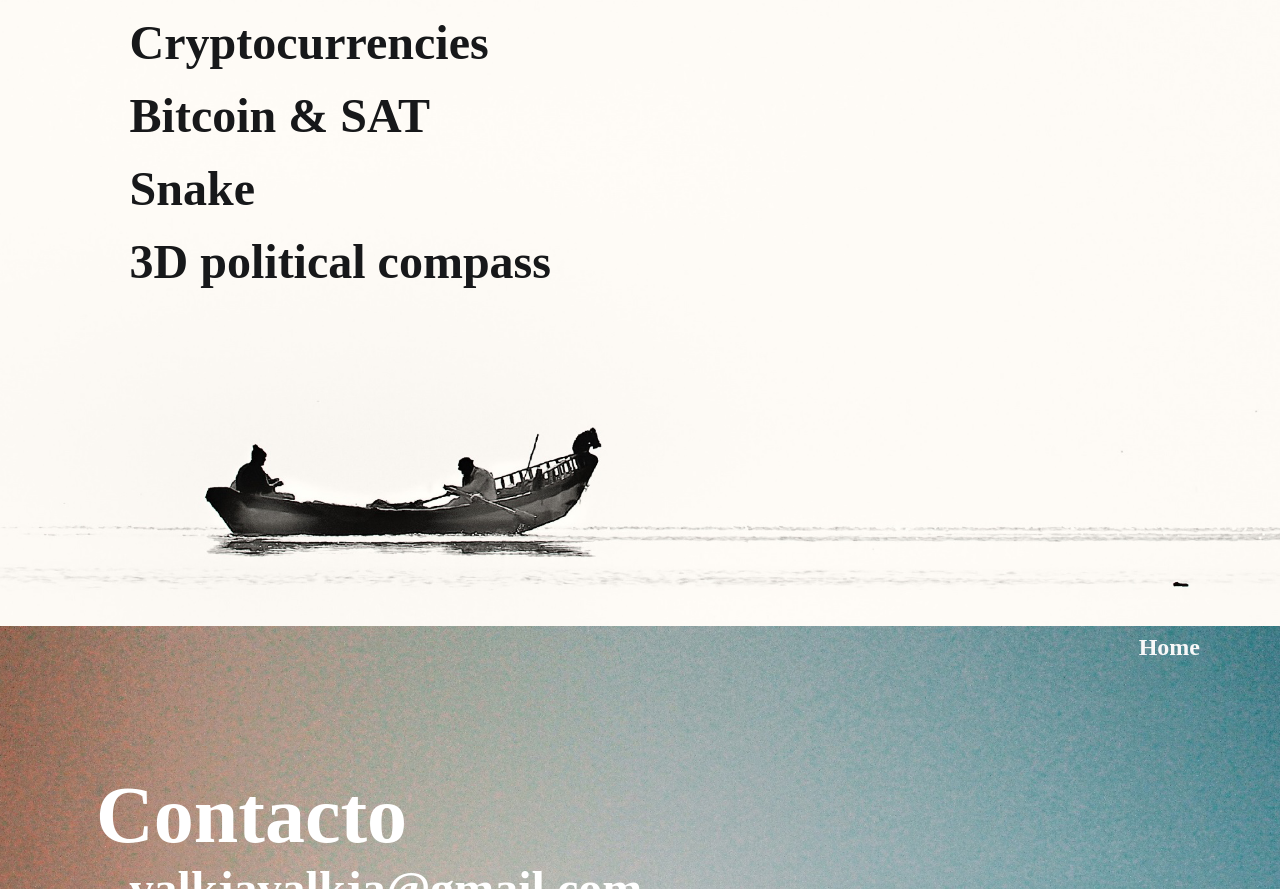
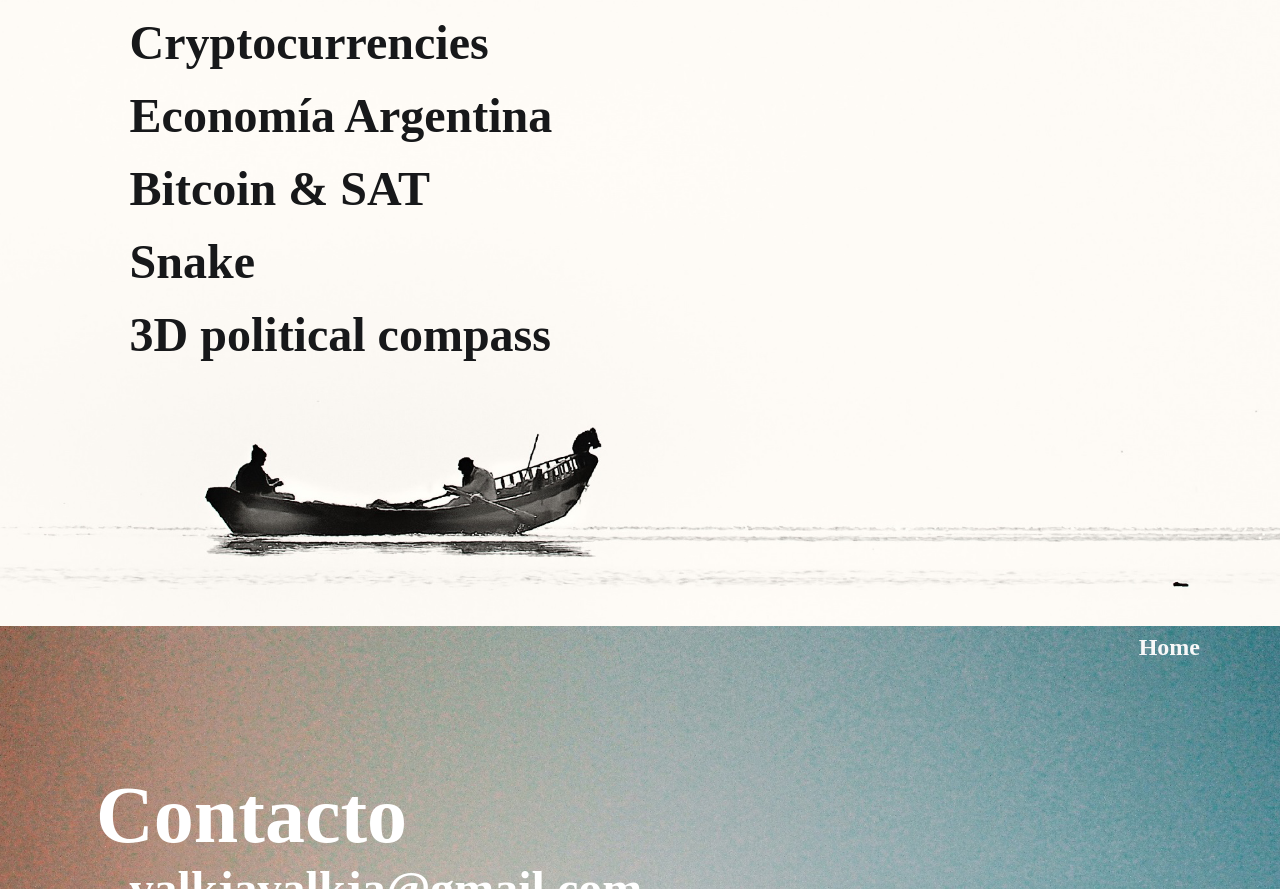
Before and after one commit to criaturaimaginaria/Personal-Page, a plain HTML site: page index.html in a window 1280 px wide. Shown: the part 1774-2663 px from the top of the page. Drawn offline with Linux system fonts and the light colour scheme; a web font is replaced by a local one.

Commit message:
new link in the porfolio page

```diff
--- a/index.html
+++ b/index.html
@@ -75,6 +75,7 @@
 
           <h1>Portfolio:</h1> <br>
              <a href="https://criaturaimaginaria.github.io/BTC-2.0-with-react-js./#/" target="_blank">Cryptocurrencies</a> <br>  <br>
+             <a href="https://criaturaimaginaria.github.io/argentina-economy/#/" target="_blank">Economía Argentina</a> <br>  <br>
              <a href="https://criaturaimaginaria.github.io/BTC/" target="_blank">Bitcoin & SAT</a> <br>  <br>
              <a href="https://criaturaimaginaria.github.io/Snake/" target="_blank">Snake</a>  <br>  <br>
              <a href="https://criaturaimaginaria.github.io/Quiz2/" target="_blank">3D political compass </a> <br>  <br>
```
